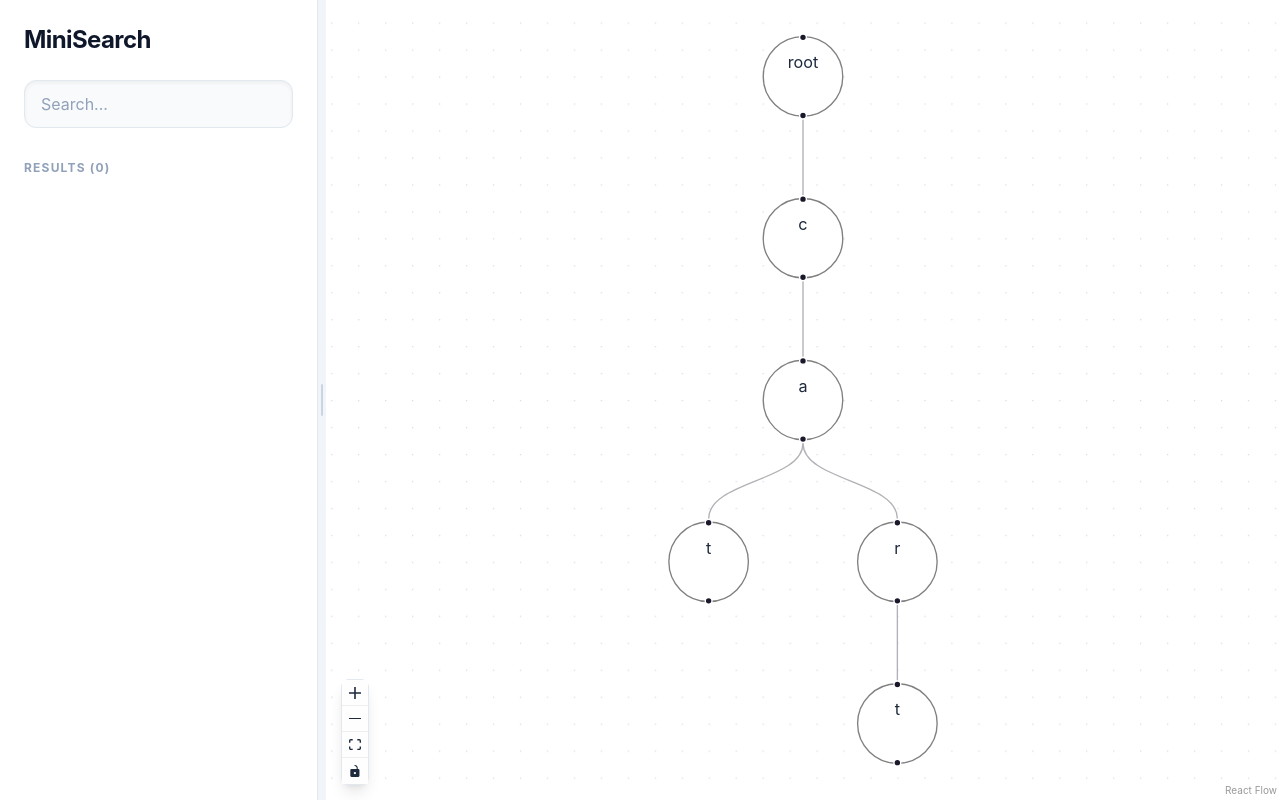
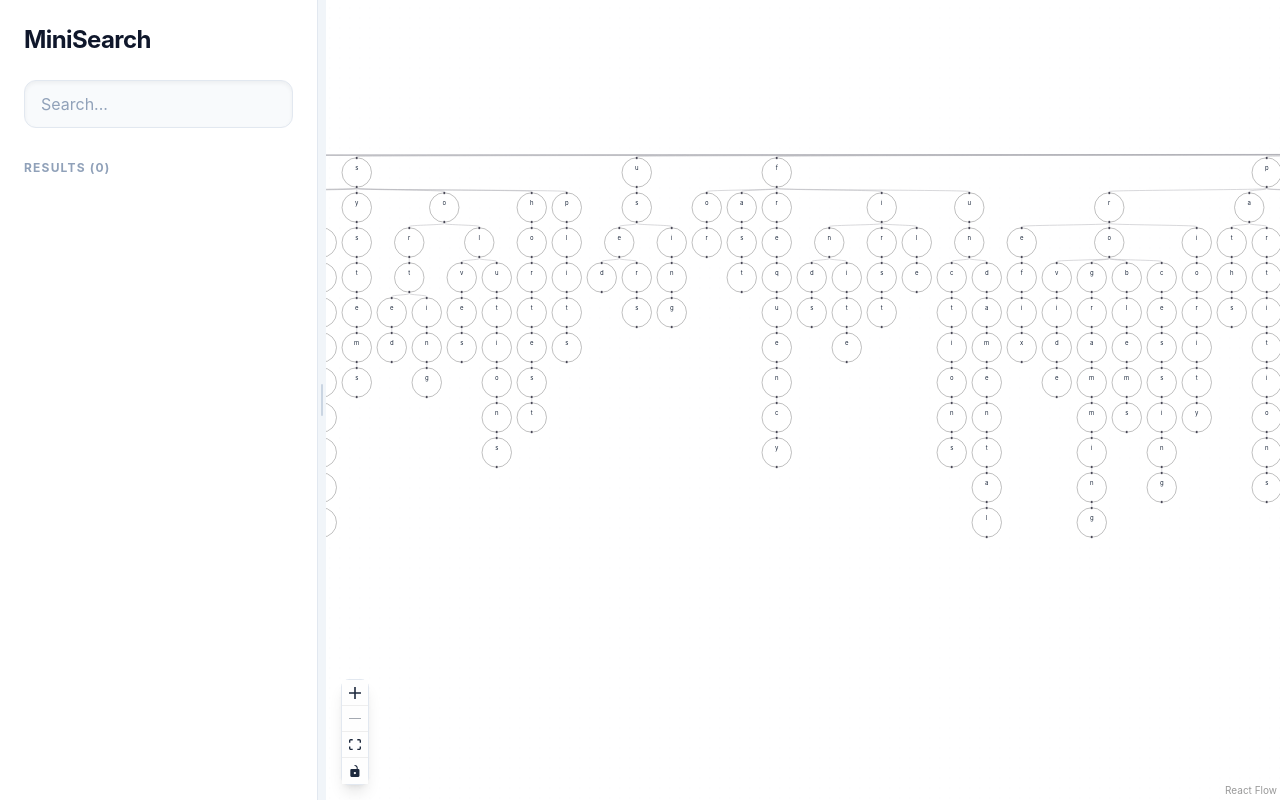
Before and after one commit to Goooble/concordia, a React (Vite) app: page / in a window 1280 px wide. Built offline with nearby package versions, Linux system fonts and the light colour scheme.

Commit message:
insert tokens to trie

```diff
--- a/src/App.tsx
+++ b/src/App.tsx
@@ -1,12 +1,11 @@
 import "./App.css";
 import "@xyflow/react/dist/style.css";
+import documents from "./minisearch/ingestion/documents.json";
 import test from "./minisearch/ingestion/test.json";
-import documents from "./minisearch/ingestion/documents.json";
 import { type Document } from "./types";
 
 import { useMemo, useState } from "react";
-import { MiniMap, ReactFlow, Background, Controls } from "@xyflow/react";
-import Markdown from "react-markdown";
+import { ReactFlow, Background, Controls } from "@xyflow/react";
 import removeMarkdown from "remove-markdown";
 import { Group, Panel, Separator } from "react-resizable-panels";
 
@@ -18,19 +17,22 @@ function App() {
   const engine = useMemo(() => {
     const e = new SearchEngine();
 
-    e.addAll(documents);
+    e.addAll(test);
 
     return e;
   }, []);
 
   //trie
-  const { trie } = useMemo(() => main(), []);
 
   const [query, setQuery] = useState("");
   const [highlightedNodes, setHighlightedNodes] = useState<number[]>([]);
   const [found, setFound] = useState<boolean | null>(null);
   const [results, setResults] = useState<Document[]>([]); //invIndex
-  const tree = useMemo(() => trie.toJSON(), [trie]);
+  //trie testing
+  // engine.trie.insert("cat");
+  // engine.trie.insert("car");
+  // engine.trie.insert("cart");
+  const tree = useMemo(() => engine.trie.toJSON(), [engine.trie]);
 
   const { nodes, edges } = useMemo(
     () => trieToFlow(tree, highlightedNodes),
@@ -59,9 +61,9 @@ function App() {
               onChange={(e) => {
                 const value = e.target.value;
                 setQuery(value);
-                const visited = [...trie.searchSteps(value)];
+                const visited = [...engine.trie.searchSteps(value)];
                 setHighlightedNodes(visited);
-                setFound(trie.search(value));
+                setFound(engine.trie.search(value));
                 setResults(engine.search(value));
               }}
               className="w-full h-12 px-4 rounded-xl text-slate-900 placeholder-slate-400 bg-slate-50 border border-slate-200 focus:outline-none focus:ring-2 focus:ring-indigo-500 focus:border-transparent transition duration-200 shadow-inner"
--- a/src/flow.tsx
+++ b/src/flow.tsx
@@ -48,8 +48,8 @@ export function trieToFlow(tree: any, highlightedNodes: number[]) {
 
   graph.setGraph({
     rankdir: "TB", // Top -> Bottom
-    ranksep: 60,
-    nodesep: 80,
+    ranksep: 10,
+    nodesep: 10,
   });
 
   nodes.forEach((node) => {
--- a/src/minisearch/search/engine.ts
+++ b/src/minisearch/search/engine.ts
@@ -1,9 +1,12 @@
 import { InvertedIndex } from "./invIndex";
 import { tokenize } from "../ingestion/tokenizer";
+import { Trie } from "../trie/trie";
 import { type Document } from "../../types";
 export class SearchEngine {
   private docs = new Map<string, Document>();
   private index = new InvertedIndex();
+
+  trie = new Trie();
 
   /**
    * Add a document to the search engine.
@@ -22,10 +25,12 @@ export class SearchEngine {
 
     // Tokenize title + content
     const tokens = tokenize(`${doc.title} ${doc.content}`);
+    const uniqueTokens = new Set(tokens);
 
     // Add every token to the inverted index
-    for (const token of tokens) {
+    for (const token of uniqueTokens) {
       this.index.add(token, doc.id);
+      this.trie.insert(token);
     }
   }
 
```
